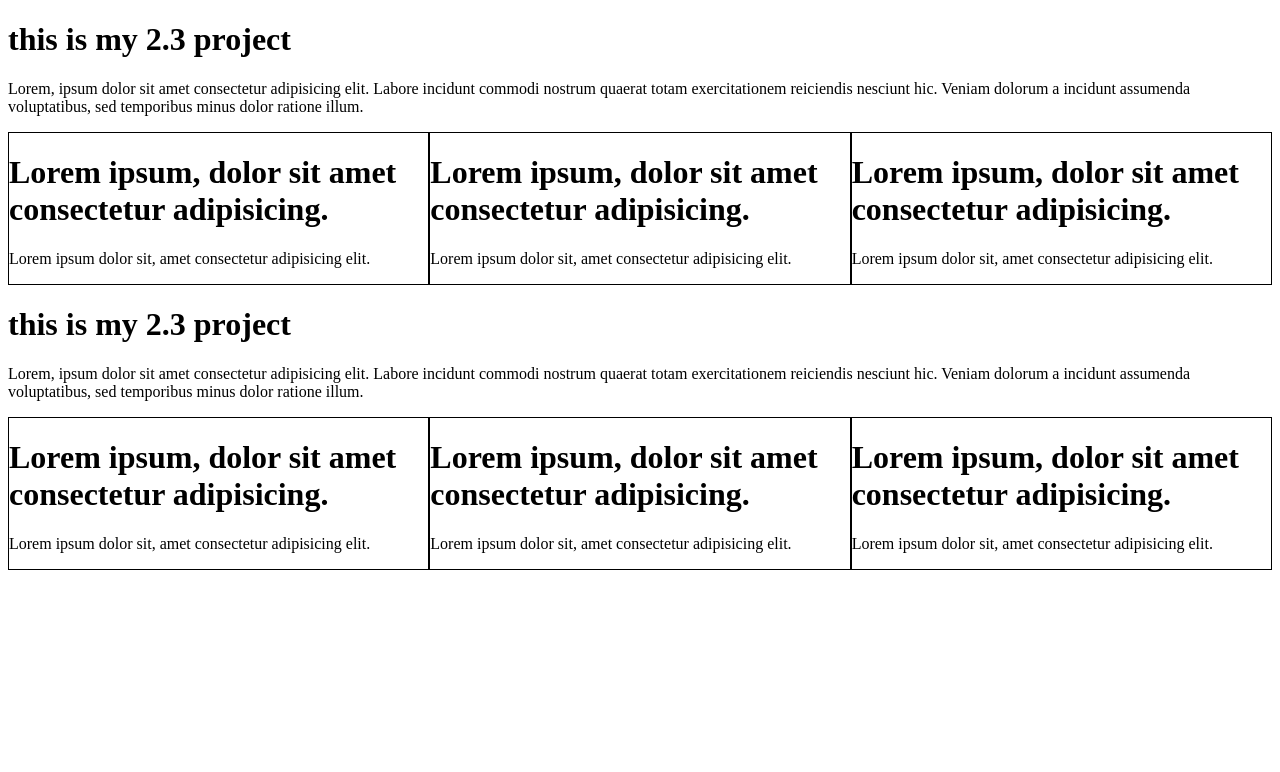
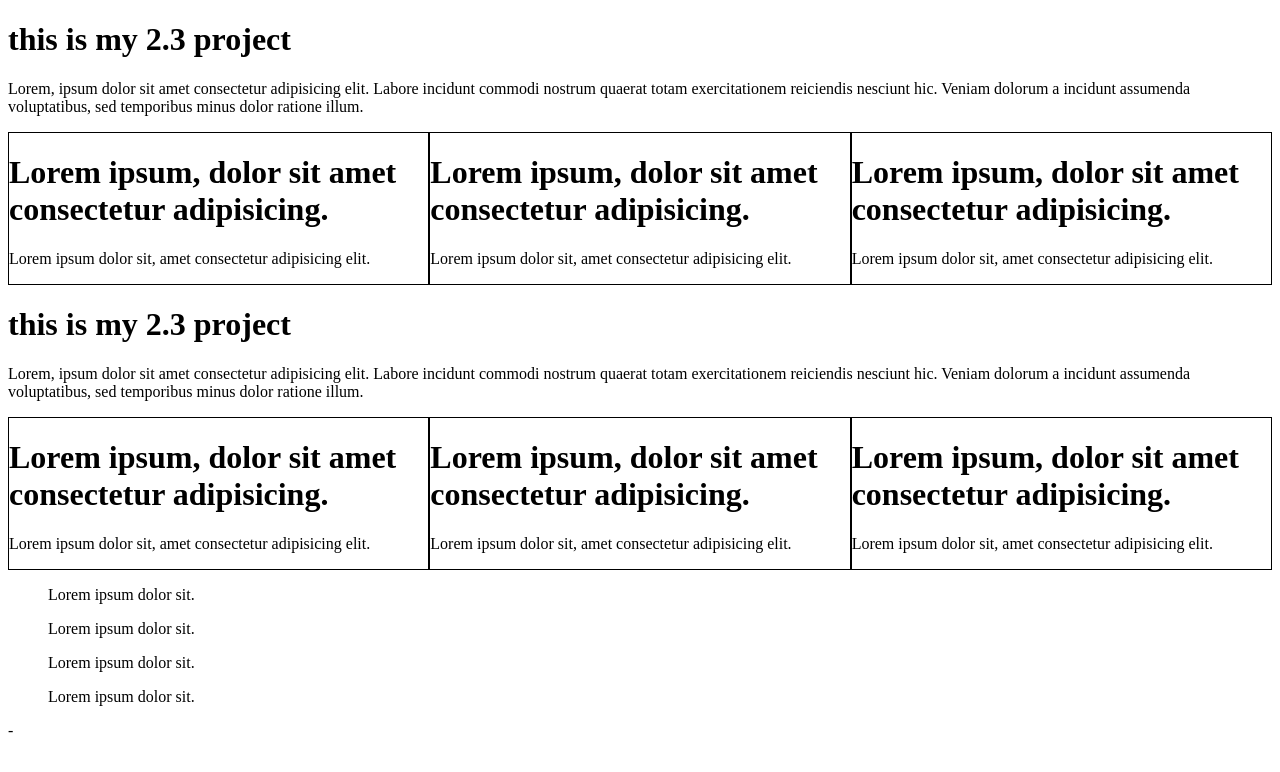
Before and after one commit to ehsanul1981/2.4, a plain HTML site: page index.html in a window 1280 px wide. Drawn offline with Linux system fonts and the light colour scheme.

Commit message:
order list added

```diff
--- a/index.html
+++ b/index.html
@@ -69,5 +69,9 @@
         </p>
     </DIV>
  </div>
+ <ol>Lorem ipsum dolor sit.</ol>
+ <ol>Lorem ipsum dolor sit.</ol>
+ <ol>Lorem ipsum dolor sit.</ol>
+ <ol>Lorem ipsum dolor sit.</ol>
 </body>
-</html>
+</html>-
```
